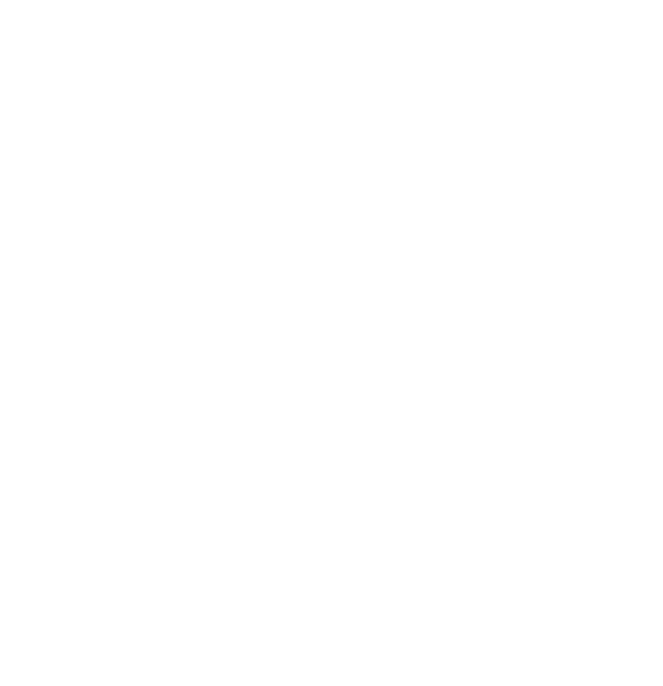
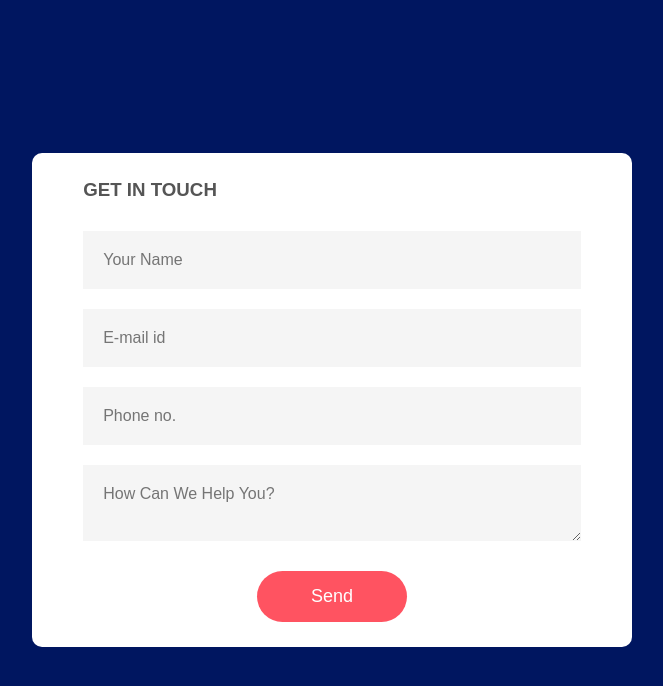
Before and after one commit to ronyvaiyaauniqued01/Receive-Form-Data-On-Email, a plain HTML site: page index.html in a window 1280 px wide. Shown: the whole page, without its empty margins (308-971 px from the left). Drawn offline with Linux system fonts and the light colour scheme.

Commit message:
not finised

```diff
--- a/index.html
+++ b/index.html
@@ -8,6 +8,31 @@
     <link rel="stylesheet" href="style.css">
 </head>
 <body>
-
+    <div class="container">
+        <form onsubmit="sendEmail(); reset(); return false;">
+            <h3>GET IN TOUCH</h3>
+            <input type="text" id="name" placeholder="Your Name" required>
+            <input type="email" id="email" placeholder="E-mail id" required>
+            <input type="text" id="phone" placeholder="Phone no." required>
+            <textarea id="message" row="4" placeholder="How Can We Help You?"></textarea>
+            <button type="submit">Send</button>
+        </form>
+    </div>
+    <script src="https://smtpjs.com/v3/smtp.js"></script>
+    <script>
+        function sendEmail(){
+            Email.send({
+                Host : "smtp.elasticemail.com",
+                Username : "ronyvaiyaauniqued01@gmail.com",
+                Password : "019mehedi",
+                To : 'ronyvaiyaauniqued01@gmail.com',
+                From : document.getElementById("elasticemail").value,
+                Subject : "New Contact From Enquiry",
+                Body : "And this is the body"
+            }).then(
+            message => alert(message)
+            );
+        }
+    </script>
 </body>
 </html>
--- a/style.css
+++ b/style.css
@@ -0,0 +1,53 @@
+*{
+    margin: 0;
+    padding: 0;
+    box-sizing: border-box;
+    font-family: 'poppins', sans-serif;
+}
+
+.container {
+    width:100%;
+    height:100vh;
+    background: #001660;
+    display: flex;
+    align-items: center;
+    justify-content: center;
+}
+
+form{
+    background: #fff;
+    display: flex;
+    flex-direction: column;
+    padding: 2vw 4vw;
+    width: 90%;
+    max-width: 600px;
+    border-radius: 10px;
+}
+
+form h3{
+    color: #555;
+    font-weight: 800;
+    margin-bottom: 20px;
+}
+
+form input, form textarea{
+    border: 0;
+    margin: 10px 0;
+    padding: 20px;
+    outline: none;
+    background: #f5f5f5;
+    font-size: 16px;
+}
+
+form button{
+    padding: 15px;
+    background: #ff5361;
+    color: #fff;
+    font-size: 18px;
+    border: 0;
+    outline: none;
+    cursor: pointer;
+    width:150px;
+    margin: 20px auto 0;
+    border-radius: 30px;
+}
```
